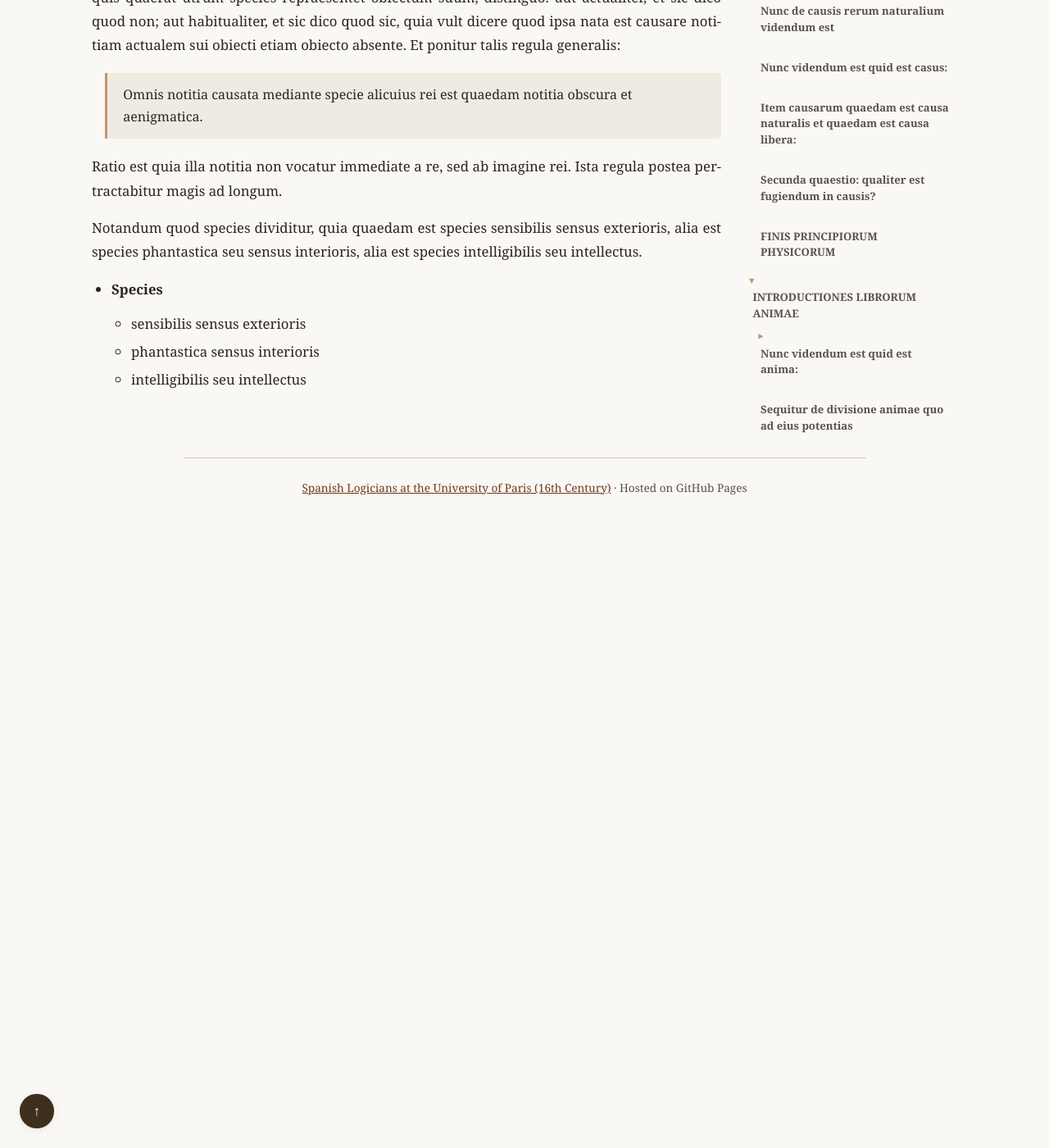
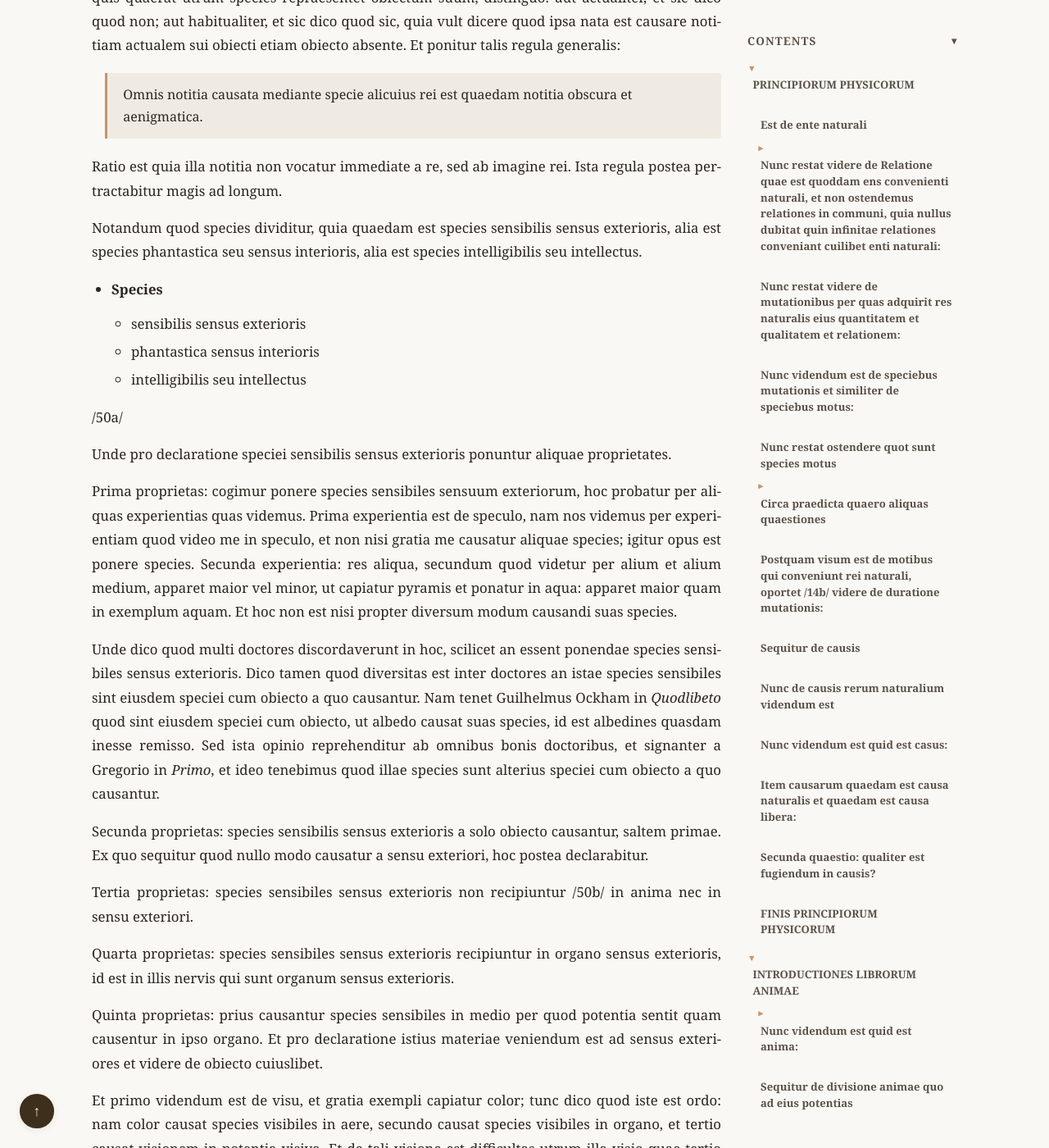
Before and after one commit to JoseBalado/Spanish-Logicians-at-the-University-of-Paris, a Jekyll site: the page built from philosophers/Jeronimo-Pardo/Principiorum-Phisicorum-et-Introductiones-Librorum-Animae.md, in a window 1280 px wide and 1400 px high, scrolled down 60187 px. Shown: the whole window at 82% size. Built offline with Jekyll 4.4.1, drawn with Linux system fonts in a browser that asks for light colours; before the commit the page ends 60817 px from its top, so only the background shows below that; some of the changed text lies outside the part shown.

Commit message:
Pardo. De Anima, page 51

```diff
--- a/cspell-latin-custom.txt
+++ b/cspell-latin-custom.txt
@@ -2438,6 +2438,7 @@ respectivorum
 respectivum
 respondenter
 Respondenter
+Respondo
 responsionarii
 responsionario
 responsionarius
--- a/philosophers/Jeronimo-Pardo/Principiorum-Phisicorum-et-Introductiones-Librorum-Animae.md
+++ b/philosophers/Jeronimo-Pardo/Principiorum-Phisicorum-et-Introductiones-Librorum-Animae.md
@@ -1139,6 +1139,31 @@ Notandum quod species dividitur, quia quaedam est species sensibilis sensus exte
   * phantastica sensus interioris
   * intelligibilis seu intellectus
 
+/50a/
+
+Unde pro declaratione speciei sensibilis sensus exterioris ponuntur aliquae proprietates.
+
+Prima proprietas: cogimur ponere species sensibiles sensuum exteriorum, hoc probatur per aliquas experientias quas videmus. Prima experientia est de speculo, nam nos videmus per experientiam quod video me in speculo, et non nisi gratia me causatur aliquae species; igitur opus est ponere species. Secunda experientia: res aliqua, secundum quod videtur per alium et alium medium, apparet maior vel minor, ut capiatur pyramis et ponatur in aqua: apparet maior quam in exemplum aquam. Et hoc non est nisi propter diversum modum causandi suas species.
+
+Unde dico quod multi doctores discordaverunt in hoc, scilicet an essent ponendae species sensibiles sensus exterioris. Dico tamen quod diversitas est inter doctores an istae species sensibiles sint eiusdem speciei cum obiecto a quo causantur. Nam tenet Guilhelmus Ockham in *Quodlibeto* quod sint eiusdem speciei cum obiecto, ut albedo causat suas species, id est albedines quasdam inesse remisso. Sed ista opinio reprehenditur ab omnibus bonis doctoribus, et signanter a Gregorio in *Primo*, et ideo tenebimus quod illae species sunt alterius speciei cum obiecto a quo causantur.
+
+Secunda proprietas: species sensibilis sensus exterioris a solo obiecto causantur, saltem primae. Ex quo sequitur quod nullo modo causatur a sensu exteriori, hoc postea declarabitur.
+
+Tertia proprietas: species sensibiles sensus exterioris non recipiuntur /50b/ in anima nec in sensu exteriori.
+
+Quarta proprietas: species sensibiles sensus exterioris recipiuntur in organo sensus exterioris, id est in illis nervis qui sunt organum sensus exterioris.
+
+Quinta proprietas: prius causantur species sensibiles in medio per quod potentia sentit quam causentur in ipso organo. Et pro declaratione istius materiae veniendum est ad sensus exteriores et videre de obiecto cuiuslibet.
+
+Et primo videndum est de visu, et gratia exempli capiatur color; tunc dico quod iste est ordo: nam color causat species visibiles in aere, secundo causat species visibiles in organo, et tertio causat visionem in potentia visiva. Et de tali visione est difficultas utrum illa visio quae tertio causatur causetur ab aliqua specie visiva.
+
+Respondo ponendo talem regulam:
+
+> Omnis notitia inquantum causatur a specie est aenigmatica et obscura.
+
+Ergo si illa visio causaretur a specie albedinis, non esset clara et intuitiva, sed esset solum obscura et abstractiva. Et ideo notandum quod notitia ideo vocatur abstractiva eo quod causatur a specie et a similitudine rei.
+
+Sed pro fundamento huius est quod omnes doctores communes volunt negare quod sensus exterior causet notitias abstractivas. Ex quo sequitur quod probabile est negare notitias sensitivas sensus exterioris posse causari a speciebus sensibilibus, et ratio est quia si causaretur a speciebus sensibilibus, iam essent abstractivae et obscurae. Et si quaeratur quid ergo facit species illa sensibilis sensus exterioris, respondetur quod non est causa sed /51a/
 
 <!--
 ## Apparatus Criticus Reference
```
